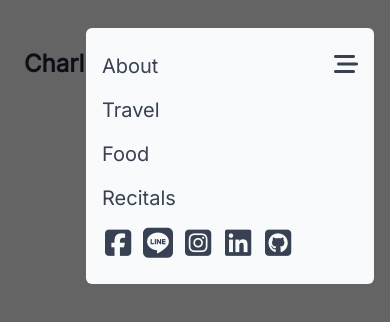
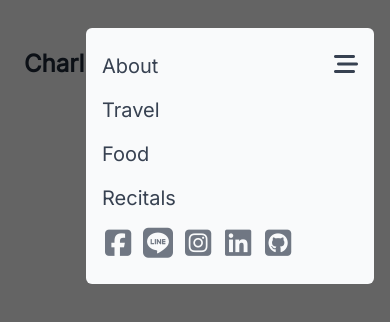
Before and after one commit to charlielinz/charlie, a Next.js app: page / in a window 390 px wide. Both pictures are taken after a click on the button 346 px from the left and 64 px from the top of the page. Shown: the top 322 px of the page. Built offline with nearby package versions, Linux system fonts and the light colour scheme.

Commit message:
Update MobileNavigation.js

```diff
--- a/components/MobileNavigation.js
+++ b/components/MobileNavigation.js
@@ -43,7 +43,7 @@ const MobileNavigation = ({ isOpened, setIsOpened }) => {
                   href="https://www.facebook.com/profile.php?id=100000764741703"
                   target="_blank"
                   rel="noreferrer"
-                  className="fa-brands fa-facebook-square text-3xl"
+                  className="fa-brands fa-facebook-square text-3xl opacity-70"
                 ></a>
               </li>
               <li className="fa-li">
@@ -51,7 +51,7 @@ const MobileNavigation = ({ isOpened, setIsOpened }) => {
                   href="https://line.me/ti/p/uReKXCIUDz"
                   target="_blank"
                   rel="noreferrer"
-                  className="fa-brands fa-line text-3xl"
+                  className="fa-brands fa-line text-3xl opacity-70"
                 ></a>
               </li>
               <li className="fa-li">
@@ -59,7 +59,7 @@ const MobileNavigation = ({ isOpened, setIsOpened }) => {
                   href="https://www.instagram.com/eilrahc.c_/"
                   target="_blank"
                   rel="noreferrer"
-                  className="fa-brands fa-instagram-square text-3xl"
+                  className="fa-brands fa-instagram-square text-3xl opacity-70"
                 ></a>
               </li>
               <li className="fa-li">
@@ -67,7 +67,7 @@ const MobileNavigation = ({ isOpened, setIsOpened }) => {
                   href="https://www.linkedin.com/in/charlie-lin-0a424b117/"
                   target="_blank"
                   rel="noreferrer"
-                  className="fa-brands fa-linkedin text-3xl"
+                  className="fa-brands fa-linkedin text-3xl opacity-70"
                 ></a>
               </li>
               <li className="fa-li">
@@ -75,7 +75,7 @@ const MobileNavigation = ({ isOpened, setIsOpened }) => {
                   href="https://github.com/charlielinz"
                   target="_blank"
                   rel="noreferrer"
-                  className="fa-brands fa-github-square text-3xl"
+                  className="fa-brands fa-github-square text-3xl opacity-70"
                 ></a>
               </li>
             </ul>
```
